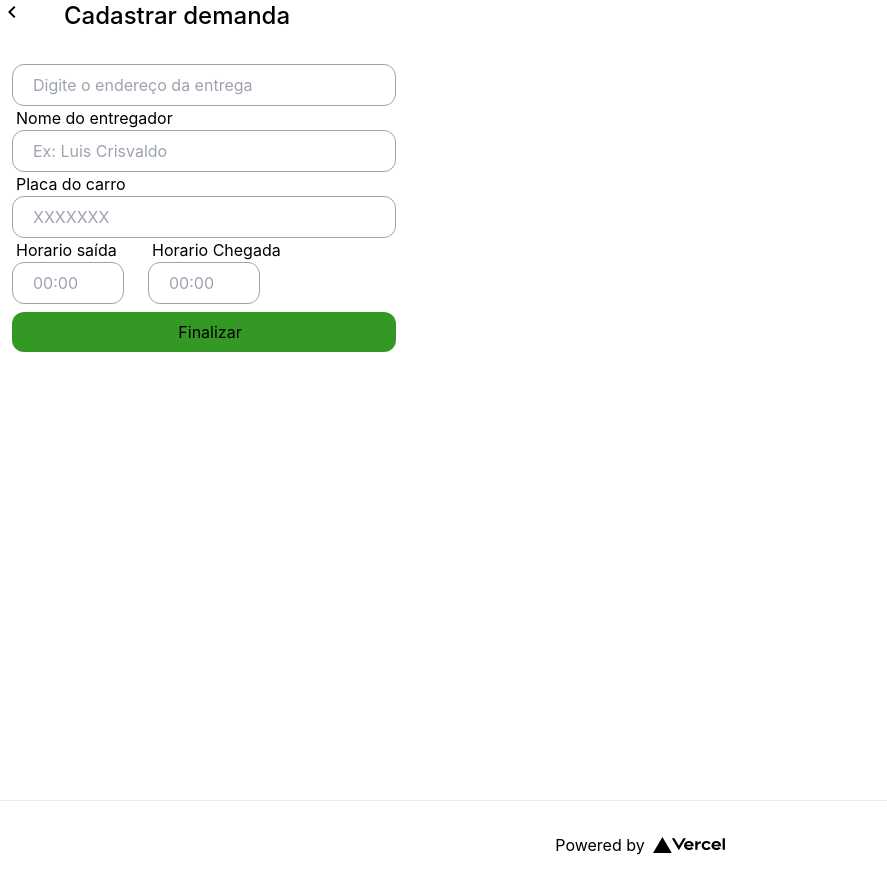
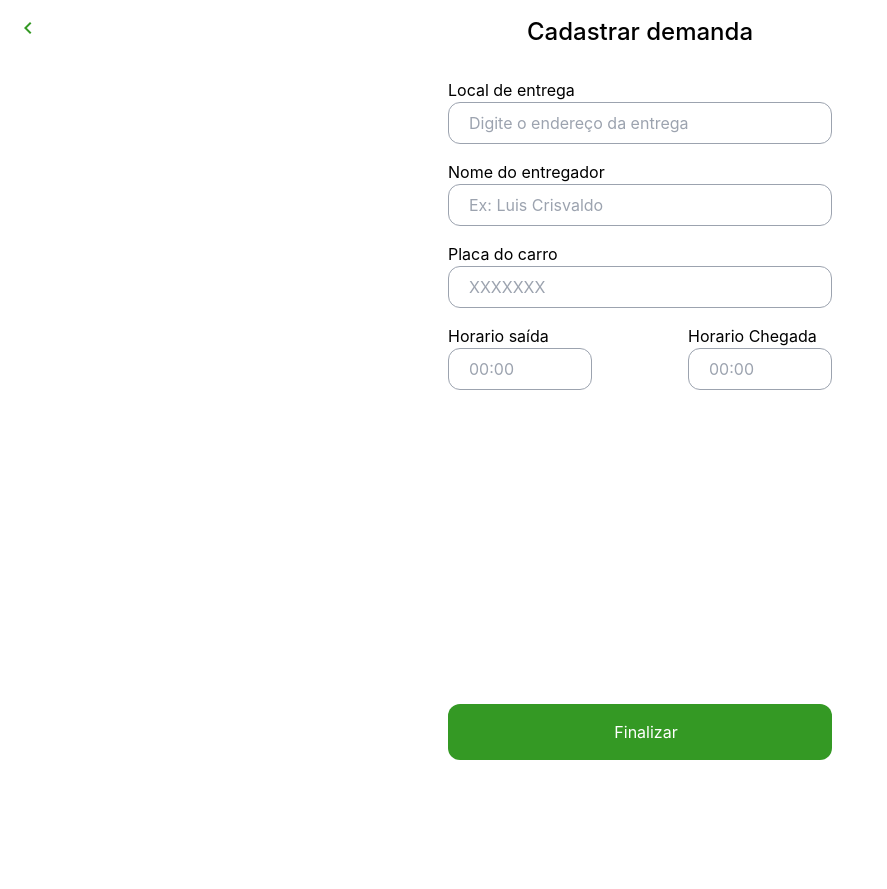
Before and after one commit to strawnico/AbreAi, a Next.js app: page /demandas/cadastro in a window 1280 px wide. Shown: the whole page, without its empty margins (0-887 px from the left). After the commit the page ends 800 px from the top, so only its background shows below. Built offline with nearby package versions, Linux system fonts and the light colour scheme.

Commit message:
finish cadastro page and start welcome page

```diff
--- a/pages/demandas/cadastro.js
+++ b/pages/demandas/cadastro.js
@@ -4,6 +4,7 @@ import styles from "../../styles/Home.module.css";
 import { db } from "../../utils/firebase.js";
 import { collection, addDoc } from "firebase/firestore";
 import { useState } from "react";
+import Link from "next/link";
 
 export default function Home() {
   const [placa, setPlaca] = useState("");
@@ -24,8 +25,8 @@ export default function Home() {
         name: entregador,
         exit: saida,
         arrive: chegada,
-
       });
+      window.location.pathname = "demandas/dashboard";
     } catch (error) {
       console.error(error);
     }
@@ -44,67 +45,75 @@ export default function Home() {
       </Head>
 
       <main className={styles.main}>
-        <nav className="flex">
-          <span className="material-icons text-3xl">navigate_before</span>
-          <h1 className=" text-2xl font-medium ml-10">Cadastrar demanda</h1>
+        <nav className="w-full justify-center flex mt-4 relative">
+          <div className="ml-4  mr-auto">
+            <Link href="/">
+              <span className=" material-icons text-3xl text-[#349924]">
+                navigate_before
+              </span>
+            </Link>
+          </div>
+          <div className="mr-auto absolute">
+            <h1 className="text-2xl font-medium">Cadastrar demanda</h1>
+          </div>
         </nav>
-        <div>
+        <div className="w-full flex flex-col items-center mt-8">
+          <div className="max-w-sm min-w-max w-4/5 text-left">
+            <p>Local de entrega</p>
             <input
               onChange={(e) => setEndereco(e.target.value)}
-            className="w-4/5 border max-w-sm min-w-max border-gray-400 outline-none hover:border-green-400 rounded-xl mx-3 pl-5 py-2 mt-8"
+              className="w-full max-w-sm min-w-max border border-gray-400 outline-none hover:border-green-400 rounded-xl pl-5 py-2"
               placeholder="Digite o endereço da entrega"
             ></input>
-          <p className="pl-4">Nome do entregador</p>
+          </div>
+
+          <div className="max-w-sm min-w-max w-4/5 text-left mt-4">
+            <p>Nome do entregador</p>
             <input
               onChange={(e) => setEntregador(e.target.value)}
-            className="w-4/5 max-w-sm min-w-max border border-gray-400 outline-none hover:border-green-400 rounded-xl mx-3 pl-5 py-2"
+              className="w-full max-w-sm min-w-max border border-gray-400 outline-none hover:border-green-400 rounded-xl pl-5 py-2"
               placeholder="Ex: Luis Crisvaldo"
             ></input>
-          <p className="pl-4">Placa do carro</p>
+          </div>
+
+          <div className="max-w-sm min-w-max w-4/5 text-left mt-4">
+            <p>Placa do carro</p>
             <input
               onChange={(e) => setPlaca(e.target.value)}
-            className="w-4/5 max-w-sm min-w-max border border-gray-400 outline-none hover:border-green-400 rounded-xl mx-3 pl-5 py-2 uppercase"
+              className="w-full max-w-sm min-w-max border border-gray-400 outline-none hover:border-green-400 rounded-xl pl-5 py-2 uppercase"
               placeholder="XXXXXXX"
             ></input>
-          <div className="flex">
+          </div>
+
+          <div className="max-w-sm min-w-max text-left flex justify-between w-4/5 mt-4">
             <div>
-              <p className="pl-4">Horario saída</p>
+              <p>Horario saída</p>
               <input
                 onChange={(e) => setSaida(e.target.value)}
-                className=" w-28 border border-gray-400 outline-none hover:border-green-400 rounded-xl mx-3 pl-5 py-2"
+                className=" w-36 border border-gray-400 outline-none hover:border-green-400 rounded-xl pl-5 py-2"
                 placeholder="00:00"
               ></input>
             </div>
             <div>
-              <p className="pl-4">Horario Chegada</p>
+              <p>Horario Chegada</p>
               <input
                 onChange={(e) => setChegada(e.target.value)}
-                className=" w-28 border border-gray-400 outline-none hover:border-green-400 rounded-xl mx-3 pl-5 py-2"
+                className=" w-36 border border-gray-400 outline-none hover:border-green-400 rounded-xl pl-5 py-2"
                 placeholder="00:00"
               ></input>
             </div>
           </div>
         </div>
+
+        <div className="justify-center flex mt-auto mb-10">
           <button
             onClick={() => addDemand()}
-          className="w-4/5 max-w-sm min-w-max bg-[#349924] px-2 rounded-xl mt-2 mx-3 pl-5 py-2"
+            className="text-white w-4/5 max-w-sm min-w-max bg-[#349924] px-2 rounded-xl mt-2 pl-5 py-4"
           >
             Finalizar
           </button>
+        </div>
       </main>
-
-      <footer className={styles.footer}>
-        <a
-          href="https://vercel.com?utm_source=create-next-app&utm_medium=default-template&utm_campaign=create-next-app"
-          target="_blank"
-          rel="noopener noreferrer"
-        >
-          Powered by{" "}
-          <span className={styles.logo}>
-            <Image src="/vercel.svg" alt="Vercel Logo" width={72} height={16} />
-          </span>
-        </a>
-      </footer>
     </div>
   );
 }
```
Also changed, not shown: pages/index.js (+15 -1 lines), public/menina.svg (added). Lines whose indentation alone changed are shown as unchanged.
